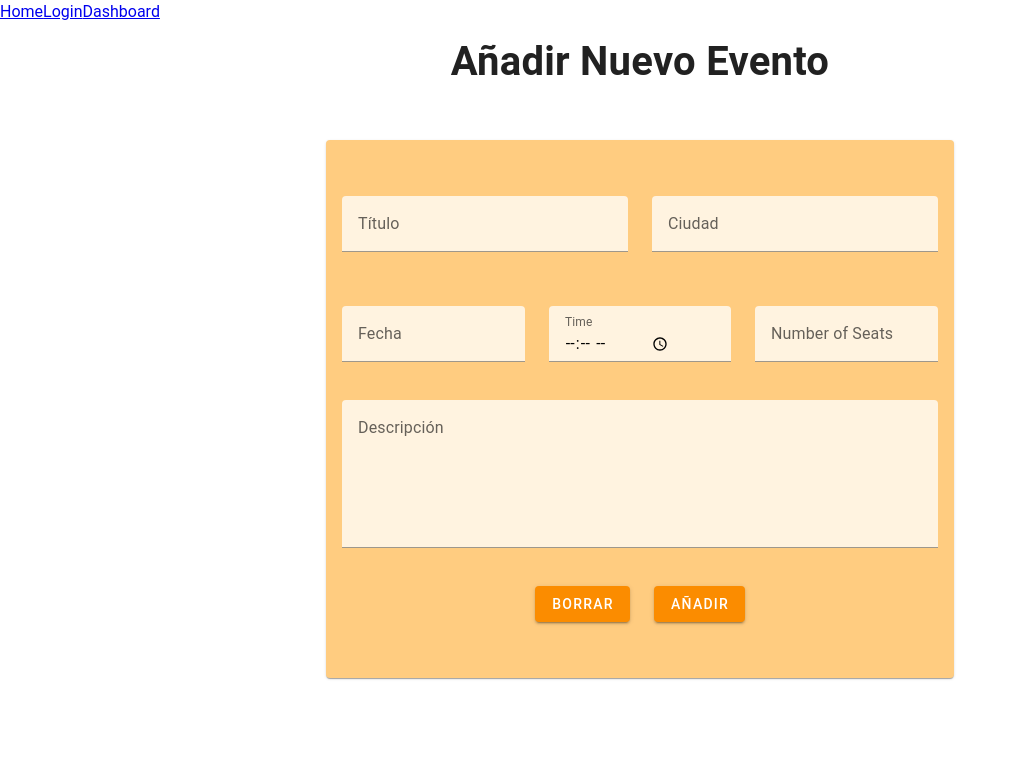
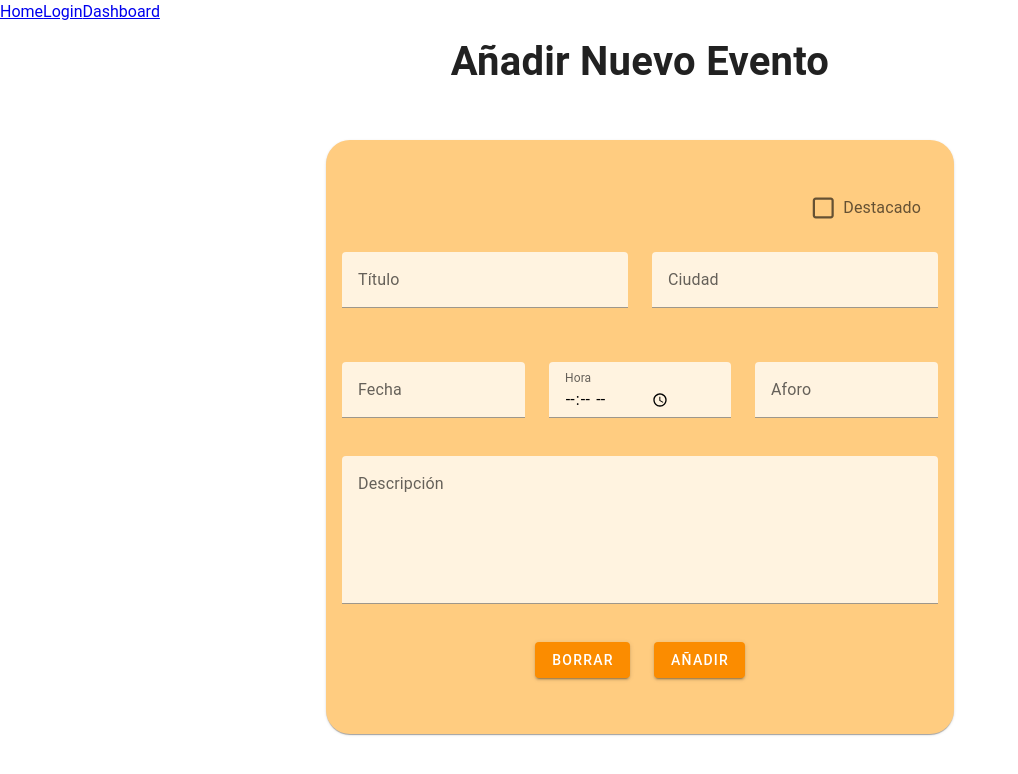
Before and after one commit to RebecaMFep/Frontend-Upcoming-events, a Vue app: page /add-event in a window 1280 px wide. Shown: the top 774 px of the page, without its empty margins (0-1018 px from the left). Built offline with nearby package versions, Linux system fonts and the light colour scheme.

Commit message:
edited AddEvent and ModifyEvent, but have to include checkbox in script

```diff
--- a/src/components/adminDashboard/AddEvent.vue
+++ b/src/components/adminDashboard/AddEvent.vue
@@ -52,18 +52,18 @@ const addEvent = () => {
     <v-col cols="12" sm="10" md="8" lg="6">
 
       <v-card-title class="title d-flex justify-center">
-        <h1 class="orange-darken-1--text">Añadir Nuevo Evento</h1>
+        <h1 class="blue--text">Añadir Nuevo Evento</h1>
+
       </v-card-title>
 
       <v-spacer></v-spacer>
 
-      <v-card ref="form" color="orange-lighten-3" class="mt-10 mb-13 pt-10 pb-10 .rounded-xl">
+      <v-card ref="form" color="orange-lighten-3" class="mt-10 mb-13 pt-10 pb-10 rounded-xl">
 
-        <!-- <v-file-input bg-color="orange-lighten-5" class="pr-4 .rounded-shaped" label="Añadir foto" v-model="photo"></v-file-input> -->
-
+        <v-checkbox  class="d-flex justify-end mr-8 " label="Destacado"></v-checkbox>
         <v-container>
           <v-row>
-            <v-col cols="6">
+             <v-col cols="6">
               <v-text-field bg-color="orange-lighten-5" label="Título" v-model="title"></v-text-field>
             </v-col>
 
@@ -86,11 +86,11 @@ const addEvent = () => {
             </v-col>
 
             <v-col cols="4">
-              <v-text-field bg-color="orange-lighten-5" type="time" v-model="selectedTime" label="Time"></v-text-field>
+              <v-text-field bg-color="orange-lighten-5" type="time" v-model="selectedTime" label="Hora"></v-text-field>
             </v-col>
 
             <v-col cols="4">
-              <v-text-field bg-color="orange-lighten-5" v-model="seatCount" type="number" label="Number of Seats" min="1" step="1">
+              <v-text-field bg-color="orange-lighten-5" v-model="seatCount" type="number" label="Aforo" min="1" step="1">
               </v-text-field>
             </v-col>
 
```
Also changed, not shown: src/components/adminDashboard/ModifyEvent.vue (+6 -7 lines).
